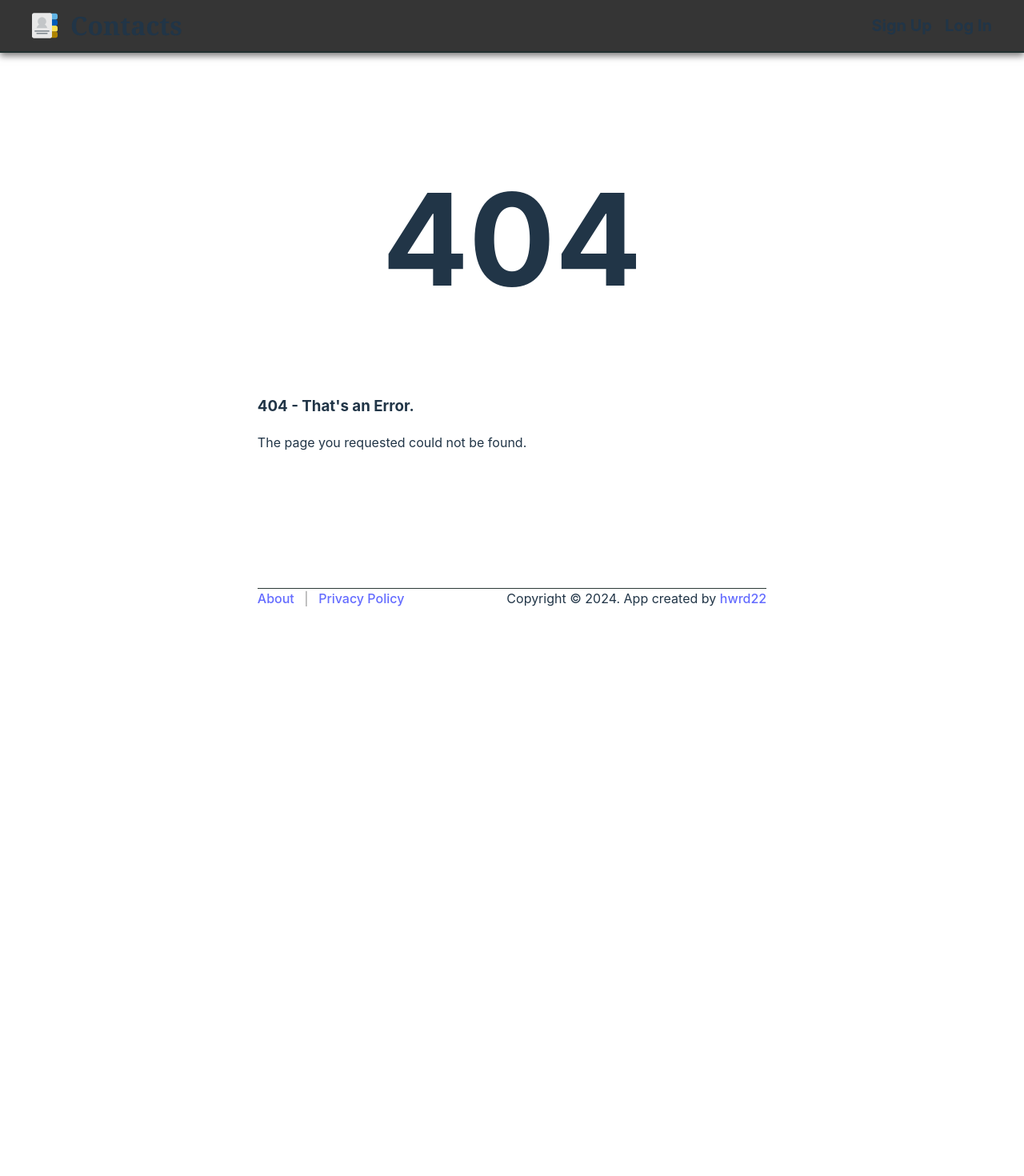
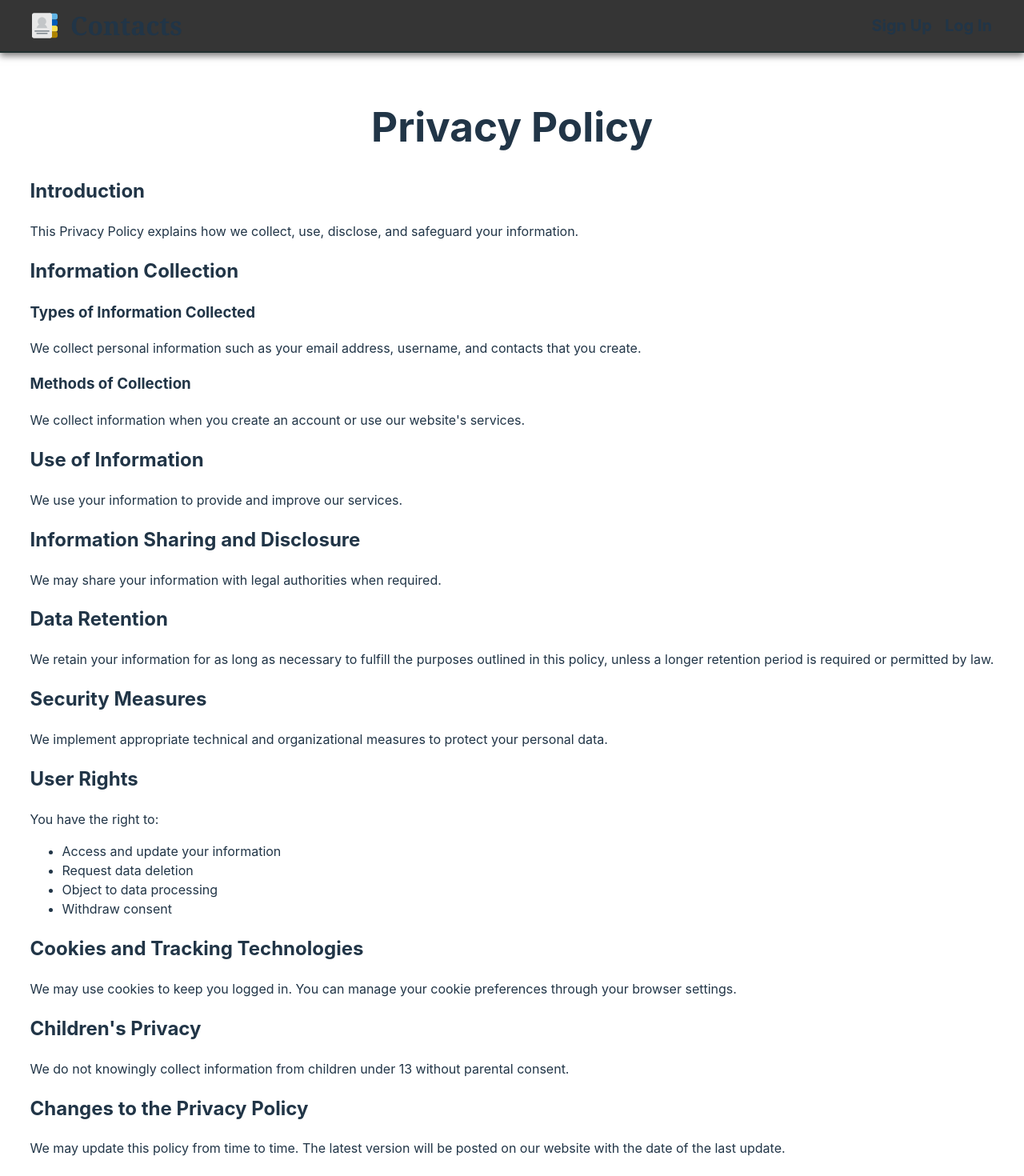
Before and after one commit to hwrd22/contacts-app, a React (Vite) app in the folder frontend/: page /privacy in a window 1280 px wide. Before the commit this address had no page. Shown: the top 1470 px of the page at 80% size. Before the commit the page ends 800 px from the top, so only its background shows below. Built offline with nearby package versions, Linux system fonts and the light colour scheme.

Commit message:
Added an About component and a Privacy Policy component.

```diff
--- /dev/null
+++ b/frontend/src/About.jsx
@@ -0,0 +1,15 @@
+import { Link } from "react-router-dom";
+
+const About = () => {
+  return (
+    <div className="privacy-policy">
+      <h1>About</h1>
+      <p>This website allows you to create and maintain a list of contacts.</p>
+      <h2>Access to Our Services</h2>
+      <p>In order to use our services, you will need to create an account or log into an existing one.</p>
+      <p>Please refer to our <Link to='/privacy'>Privacy Policy</Link> to learn how your data is collected and used.</p>
+    </div>
+   );
+}
+
+export default About;
--- a/frontend/src/App.jsx
+++ b/frontend/src/App.jsx
@@ -18,6 +18,8 @@ import RedirectToHome from './RedirectToHome';
 import ProfileForm from './components/ProfileForm/ProfileForm';
 import NotFound from './NotFound';
 import Footer from './Footer';
+import Privacy from './Privacy';
+import About from './About';
 
 // CSS Stylesheet
 import './App.css';
@@ -48,6 +50,8 @@ function App() {
             <Route path="/create_contact" element={token ? <ContactForm /> : <NotFound />} />
             <Route path="/edit_contact" element={token ? <ContactForm /> : <NotFound />} />
             <Route path="/contact" element={token ? <ContactView /> : <NotFound />} />
+            <Route path="/about" element={<About />} />
+            <Route path="/privacy" element={<Privacy />} />
             <Route path="*" element={<NotFound />} />
           </Routes>
         </div>
--- /dev/null
+++ b/frontend/src/Privacy.jsx
@@ -0,0 +1,40 @@
+const Privacy = () => {
+  // This is mostly here to let the user know that the app does store some information in the SQL database (if this was to actually be published on the web).
+  // I have no intention to publish this to the web, and any data stored will instead be saved on the user's computer in the backend's db file. - hwrd22
+  return (
+    <div className="privacy-policy">
+      <h1>Privacy Policy</h1>
+      <h2>Introduction</h2>
+      <p>This Privacy Policy explains how we collect, use, disclose, and safeguard your information.</p>
+      <h2>Information Collection</h2>
+      <h3>Types of Information Collected</h3>
+      <p>We collect personal information such as your email address, username, and contacts that you create.</p>
+      <h3>Methods of Collection</h3>
+      <p>We collect information when you create an account or use our website's services.</p>
+      <h2>Use of Information</h2>
+      <p>We use your information to provide and improve our services.</p>
+      <h2>Information Sharing and Disclosure</h2>
+      <p>We may share your information with legal authorities when required.</p>
+      <h2>Data Retention</h2>
+      <p>We retain your information for as long as necessary to fulfill the purposes outlined in this policy, unless a longer retention period is required or permitted by law.</p>
+      <h2>Security Measures</h2>
+      <p>We implement appropriate technical and organizational measures to protect your personal data.</p>
+      <h2>User Rights</h2>
+      <p>You have the right to:</p>
+      <ul>
+        <li>Access and update your information</li>
+        <li>Request data deletion</li>
+        <li>Object to data processing</li>
+        <li>Withdraw consent</li>
+      </ul>
+      <h2>Cookies and Tracking Technologies</h2>
+      <p>We may use cookies to keep you logged in. You can manage your cookie preferences through your browser settings.</p>
+      <h2>Children's Privacy</h2>
+      <p>We do not knowingly collect information from children under 13 without parental consent.</p>
+      <h2>Changes to the Privacy Policy</h2>
+      <p>We may update this policy from time to time. The latest version will be posted on our website with the date of the last update.</p>
+    </div>
+   );
+}
+
+export default Privacy;
--- a/frontend/src/index.css
+++ b/frontend/src/index.css
@@ -101,3 +101,7 @@ footer {
   margin: auto 8px;
   user-select: none;
 }
+
+.privacy-policy {
+  text-align: left;
+}
```
